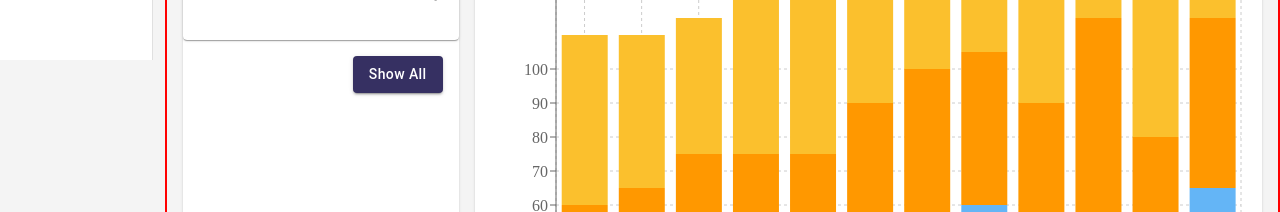
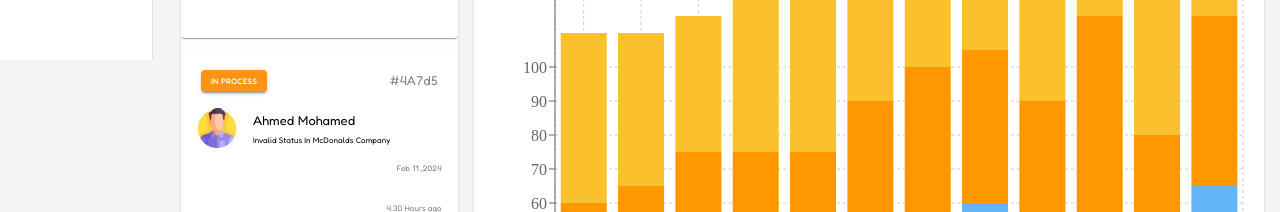
Before and after one commit to Naominm/ticket-management-system-frontend, a React (Vite) app: page /dashboard in a window 1280 px wide. Shown: the part 740-952 px from the top of the page. Built offline with nearby package versions, Linux system fonts and the light colour scheme; some icons are missing.

Commit message:
Style: change the elevation on the paper elements for the tickets to zero

```diff
--- a/src/pages/dashboard.tsx
+++ b/src/pages/dashboard.tsx
@@ -34,13 +34,12 @@ export default function DashboardPage() {
             height: "auto",
             minHeight: "200vh",
             display: "flex",
-            flexDirection: "column",
-            border: "2px solid red",
           }}
         >
           <Box sx={{ display: "flex", width: "100%", mt: 4, gap: 2, px: 2 }}>
             <Box
               component={Paper}
+              elevation={0}
               sx={{
                 display: "flex",
                 flexDirection: "column",
@@ -104,7 +103,17 @@ export default function DashboardPage() {
                   id="#4A7d5"
                   bg="green"
                 />
+                <CardBodyComponent
+                  title="in process"
+                  name="Ahmed Mohamed"
+                  status="Invalid Status in McDonalds Company"
+                  date="Feb 11 ,2024"
+                  time="4.30 Hours ago"
+                  id="#4A7d5"
+                  bg="var(--yellow-color)"
+                />
               </Card>
+
               <ShowAll />
             </Box>
             <Box
```
